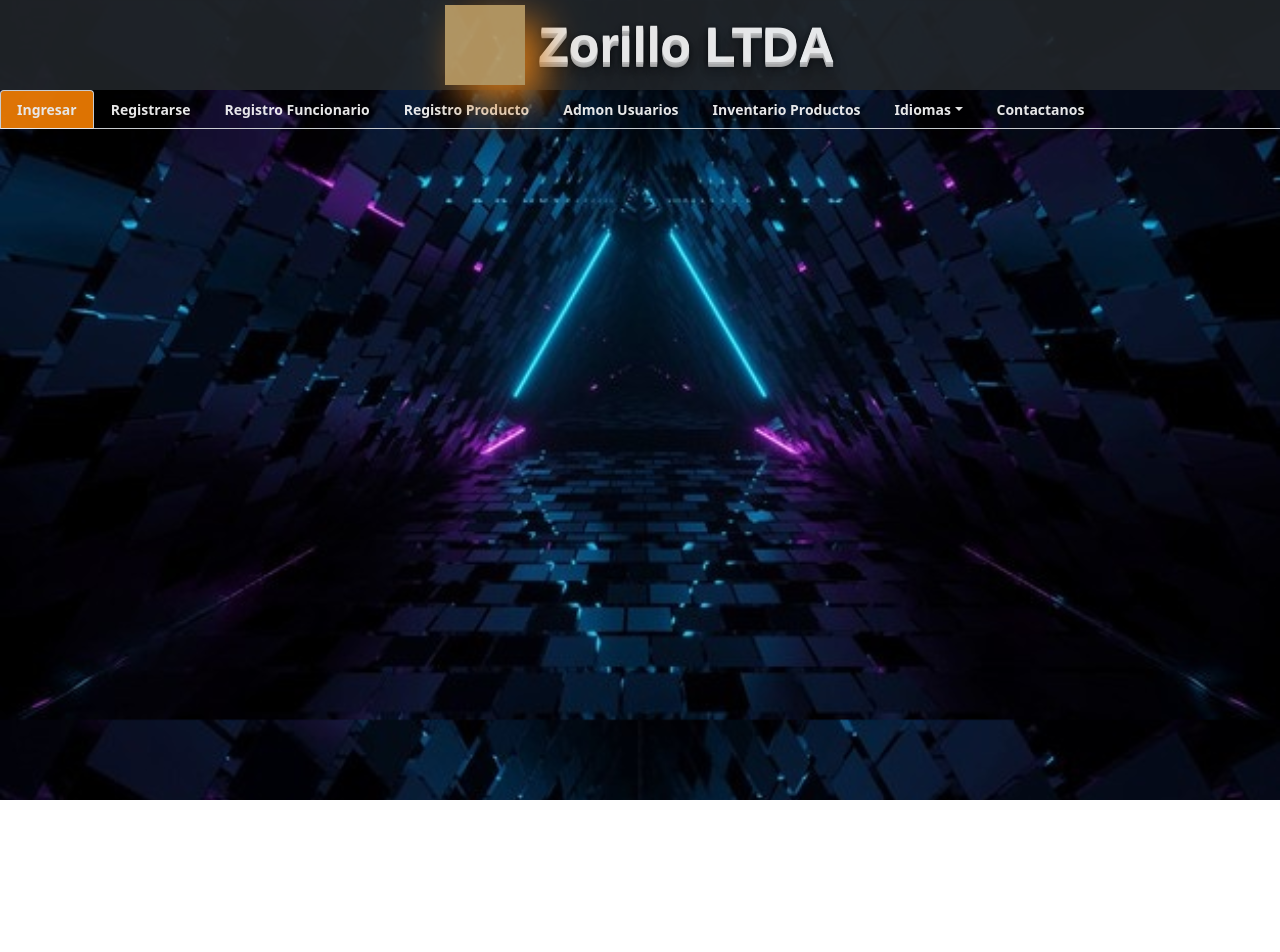
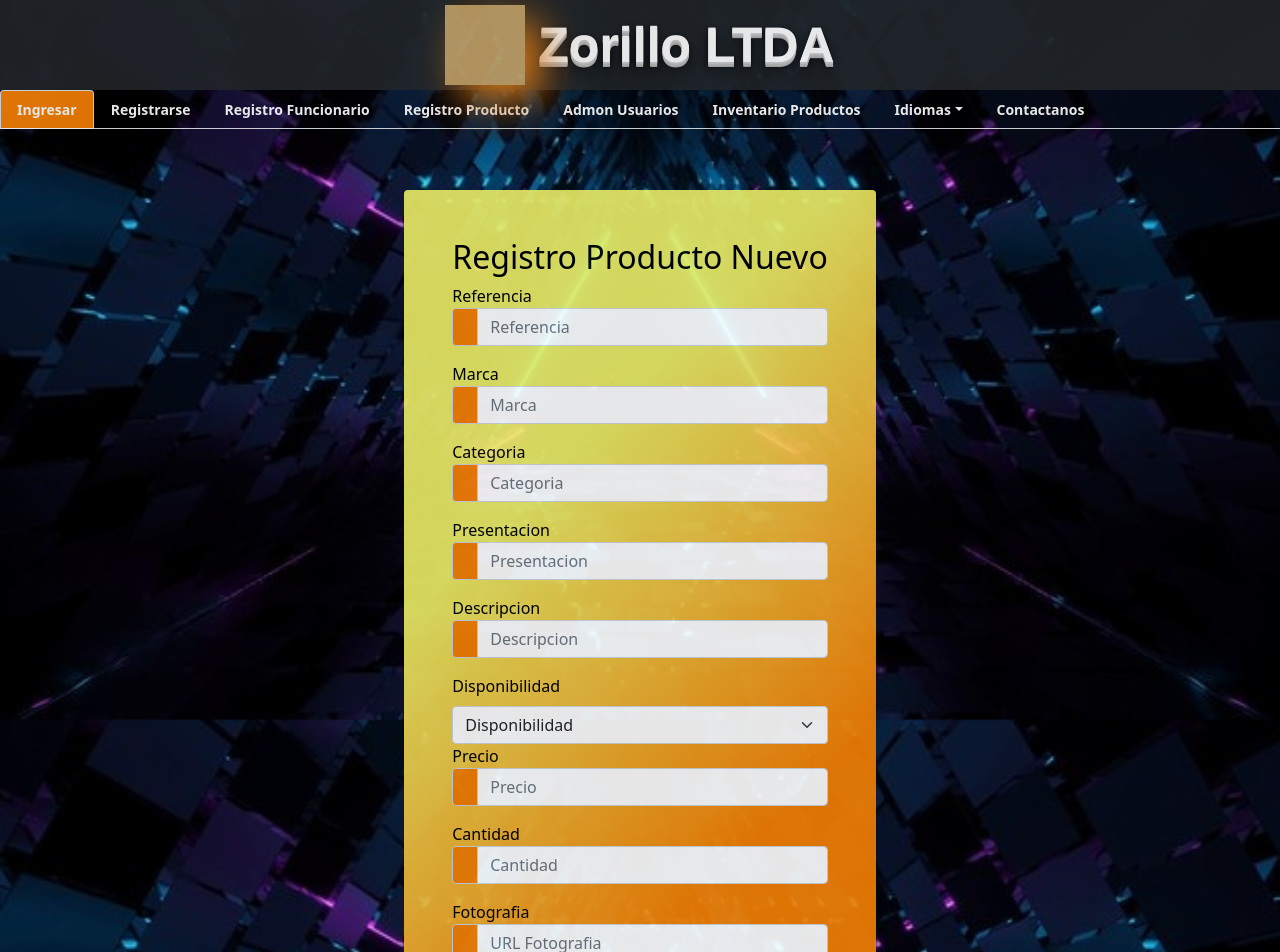
Before and after one commit to daniellcobos/Reactmintic, a React (Create React App) app: page /registroProductos in a window 1280 px wide. Shown: the top 952 px of the page. Before the commit the page ends 800 px from the top, so only its background shows below. Built offline with nearby package versions, Linux system fonts and the light colour scheme; grey boxes are pictures that could not be loaded.

Commit message:
productos

```diff
--- a/src/App.js
+++ b/src/App.js
@@ -5,6 +5,8 @@ import {Route} from 'react-router-dom';
 import Login from './pages/login';
 import './styles/style.css'
 import Registro from './pages/registro';
+import FraganceForm from './pages/FraganceForm';
+import Fragances from './pages/Fragances';
 
 function App() {
   return (
@@ -18,6 +20,12 @@ function App() {
       <Route path='/registro'>
           <Registro/>
       </Route>
+      <Route path='/registroProductos'>
+          <FraganceForm/>
+      </Route>
+      <Route path='/listaProductos'>
+          <Fragances/>
+      </Route>
     </Layout>
   );
 }
--- a/src/components/Nav.js
+++ b/src/components/Nav.js
@@ -19,13 +19,13 @@ const Nav = () => {
       <a className="nav-link" href="userForm.html" id="inactiveOption">Registro Funcionario</a>
     </li>
     <li className="nav-item">
-      <a className="nav-link" href="fraganceForm.html" id="inactiveOption">Registro Producto</a>
+      <Link className="nav-link" to="/registroProductos" id="inactiveOption">Registro Producto</Link>
     </li>
     <li className="nav-item">
       <a className="nav-link" href="tableUser.html" id="inactiveOption">Admon Usuarios</a>
     </li>
     <li className="nav-item">
-      <a className="nav-link" href="registroProductos.html  " id="inactiveOption">Inventario Productos</a>
+      <Link className="nav-link" to="/listaProductos"  id="inactiveOption">Inventario Productos</Link>
     </li>
     <li className="nav-item dropdown">
       <a className="nav-link dropdown-toggle" data-bs-toggle="dropdown" href="#" role="button" aria-expanded="false"
--- /dev/null
+++ b/src/pages/FraganceForm.js
@@ -0,0 +1,128 @@
+import Form from 'react-bootstrap/Form'
+import Button from 'react-bootstrap/Button';
+
+
+
+const FraganceForm = () => {
+    return(
+    <div class="container-fluid">
+    <Form id="formf">
+      <div class="row justify-content-center mt-5">
+        <div id="boxForm" class="col-6 p-5 rounded text-black">
+
+
+          <div class="text-center">
+            <h2 class="text-black">Registro Producto Nuevo</h2>
+          </div>
+
+          <Form.Group class="form-group">
+            <label for="modelProd">Referencia</label>
+            <div class="input-group mb-3">
+              <span class="input-group-text" id="logoInput"><i class="bi bi-qr-code text-black"
+                  id="logoPeople"></i></span>
+              <Form.Control type="text" class="form-control" placeholder="Referencia" name="modelProd" id="modelProd" required/>
+            </div>
+          </Form.Group>
+
+
+          <Form.Group class="form-group">
+            <label for="brandProd">Marca</label>
+            <div class="input-group mb-3">
+              <span class="input-group-text" id="logoInput"><i class="bi bi-playstation text-black"
+                  id="logoPeople"></i></span>
+              <Form.Control type="text" class="form-control" placeholder="Marca" name="brandProd" id="brandProd" required/>
+            </div>
+          </Form.Group>
+
+
+          < Form.Group class="form-group">
+            <label for="categoriaProd">Categoria</label>
+            <div class="input-group mb-3">
+              <span class="input-group-text" id="logoInput"><i class="bi bi-diagram-2-fill text-black"
+                  id="logoPeople"></i></span>
+              <Form.Control type="text" class="form-control" placeholder="Categoria" name="categoriaProd" id="categoriaProd"
+                required/>
+            </div>
+          </Form.Group>
+
+
+          <Form.Group class="form-group">
+            <label for="presentacionProd">Presentacion</label>
+            <div class="input-group mb-3">
+              <span class="input-group-text" id="logoInput"><i class="bi bi-eyedropper text-black"
+                  id="logoPeople"></i></span>
+              <Form.Control type="text" class="form-control" placeholder="Presentacion" name="presentacionProd"
+                id="presentacionProd" required/>
+            </div>
+          </Form.Group>
+
+
+          <Form.Group class="form-group">
+            <label for="descProd">Descripcion</label>
+            <div class="input-group mb-3">
+              <span class="input-group-text" id="logoInput"><i class="bi bi-chat-square-text-fill text-black"
+                  id="logoPeople"></i></span>
+              <Form.Control type="text" class="form-control" placeholder="Descripcion" name="descProd" id="descProd" required/>
+            </div>
+          </Form.Group>
+
+
+          <Form.Group class="col-md-13">
+            <label for="availabilityProduct" class="form-label" id="labelInput">Disponibilidad</label>
+            <select class="form-select" id="availabilityProduct" required>
+              <option selected disabled value="">Disponibilidad</option>
+              <option value="true">SI</option>
+              <option value="false">NO</option>
+            </select>
+          </Form.Group>
+
+
+          <Form.Group class="form-group">
+            <label for="priceProd">Precio</label>
+            <div class="input-group mb-3">
+              <span class="input-group-text" id="logoInput"><i class="bi bi-currency-dollar text-black"
+                  id="logoPeople"></i></span>
+              <Form.Control type="number" min="0" class="form-control" placeholder="Precio" name="priceProd" id="priceProd"
+                required/>
+            </div>
+          </Form.Group>
+
+
+          <Form.Group class="form-group">
+            <label for="quantityProd">Cantidad</label>
+            <div class="input-group mb-3">
+              <span class="input-group-text" id="logoInput"><i class="bi bi-123 text-black" id="logoPeople"></i></span>
+              <Form.Control type="number" min="0" class="form-control" placeholder="Cantidad" name="quantityProd"
+                id="quantityProd" required/>
+            </div>
+          </Form.Group>
+
+
+          <Form.Group class="form-group">
+            <label for="fotoProd">Fotografia</label>
+            <div class="input-group mb-3">
+              <span class="input-group-text" id="logoInput"><i class="bi bi-card-image text-black"
+                  id="logoPeople"></i></span>
+              <Form.Control type="text" class="form-control" placeholder="URL Fotografia" name="fotoProd" id="fotoProd"
+                required/>
+            </div>
+            <div>
+              <Form.Control class="form-control" type="file" id="addPhotography"/>
+            </div>
+          </Form.Group>
+
+
+          <Form.Group class="form-group text-center">
+
+            <Button class="submit" onclick="saveFragance()" id="btnMain" name="guardaeDatos"
+              value="Guardar">Guardar</Button>
+            <Button class="button" onclick="" id="btnMain" name="cancelarDatos" value="Cancelar">Cancelar</Button>
+          </Form.Group>
+        </div>
+      </div>
+    </Form>
+  </div>
+
+    )
+}
+export default FraganceForm
--- /dev/null
+++ b/src/pages/Fragances.js
@@ -0,0 +1,99 @@
+import React, { useState, useEffect, useCallback } from 'react';
+
+const Fragances = () => {
+    const [Fragances, setFragances] = useState([]);
+    //funciones de carga
+    const fetchMoviesHandler = useCallback(async () => {
+
+        try {
+          const response = await fetch('http://132.226.165.142/api/fragance/all');
+          if (!response.ok) {
+            throw new Error('Something went wrong!');
+          }
+          const data = await response.json();
+           const dataFragances = []
+            for (const obj in data){
+                dataFragances.push(
+                    {
+                        availability:obj.availability,
+                        brand: obj.brand,
+                        category: obj.category,
+                        description: obj.description,
+                        photography: obj.photography,
+                        presentation: obj.presentation,
+                        price: obj.price,
+                        quantity: obj.quantity,
+                        reference: obj.reference,}
+                )
+
+
+            }
+            setFragances(dataFragances)
+            console.log(dataFragances)
+        } catch (error) {
+            console.log("mal")
+        }
+
+      }, []);
+
+      useEffect(() => {
+        fetchMoviesHandler();
+      }, [fetchMoviesHandler]);
+
+      async function addMovieHandler(movie) {
+        const response = await fetch('https://react-http-6b4a6.firebaseio.com/movies.json', {
+          method: 'POST',
+          body: JSON.stringify(movie),
+          headers: {
+            'Content-Type': 'application/json'
+          }
+        });
+        const data = await response.json();
+        console.log(data);
+      }
+
+
+
+
+      return(
+        <div className="container">
+        <div className="mx-auto col-sm-16 main-section" id="myTab" role="tablist">
+          <div className="tab-content" id="myTabContent">
+            <div className="tab-pane fade show active" id="list" role="tabpanel" aria-labelledby="list-tab">
+              <div className="card">
+                <div className="card-header">
+                  <h4>Productos</h4>
+                </div>
+                <div className="card-body">
+                  <div className="table-responsive">
+                    <table id="userList" className="table table-hover">
+                      <thead className="thead-light">
+                        <tr>
+                          <th scope="col">Referencia</th>
+                          <th scope="col">Marca</th>
+                          <th scope="col">Categoria</th>
+                          <th scope="col">Precio</th>
+                          <th scope="col">Cantidad</th>
+                          <th scope="col">Descripción</th>
+                          <th scope="col">Disponibilidad</th>
+                          <th scope="col">Fotografia</th>
+                          <th scope="col">Editar</th>
+                          <th scope="col">Eliminar</th>
+                        </tr>
+                      </thead>
+                      <tbody id="resultado3">
+                          {Fragances}
+                      </tbody>
+                    </table>
+                  </div>
+                </div>
+              </div>
+            </div>
+          </div>
+        </div>
+      </div>
+      )
+}
+
+
+export default Fragances
```
Also changed, not shown: src/pages/UserAdmin.js (added), src/pages/UserList.js (added).
